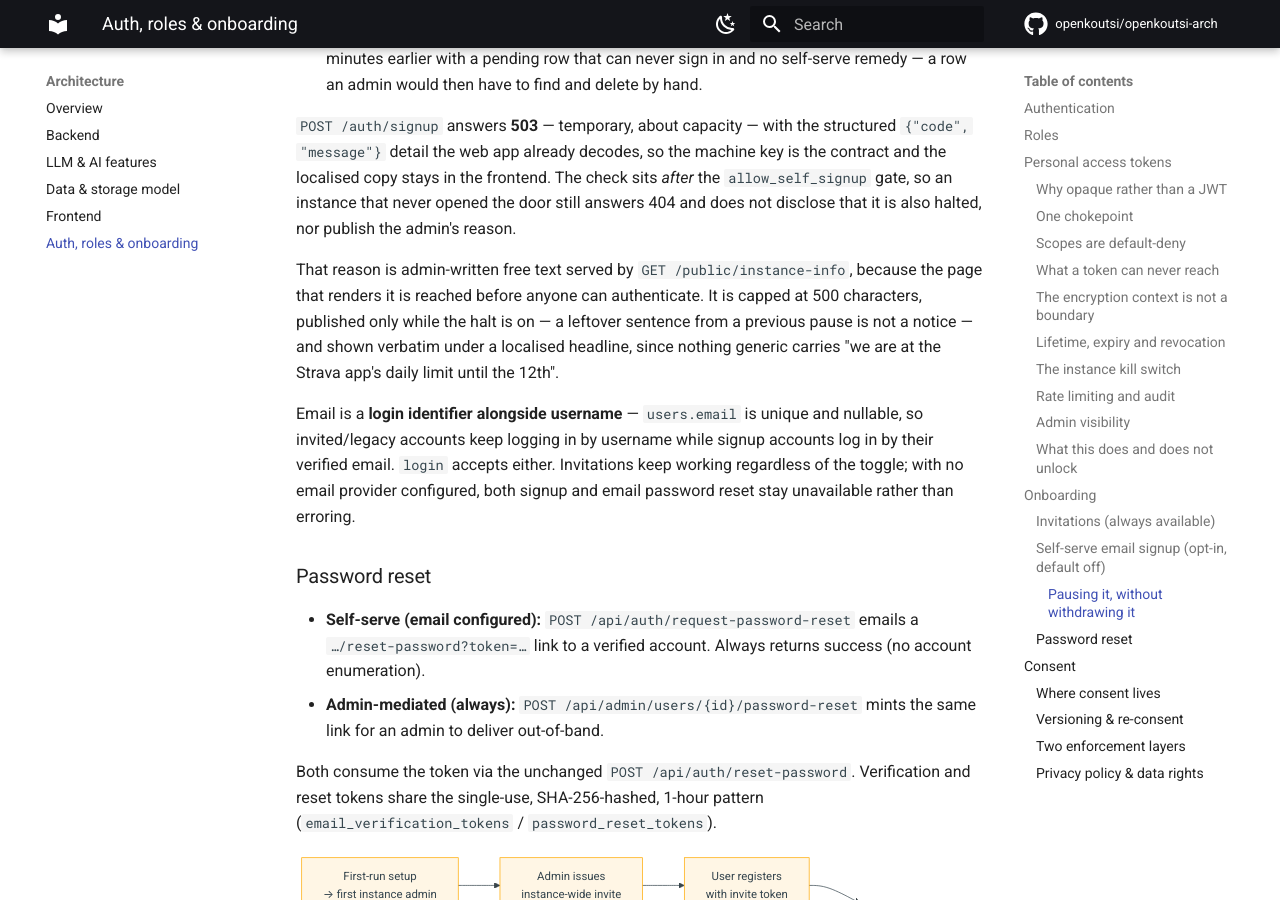
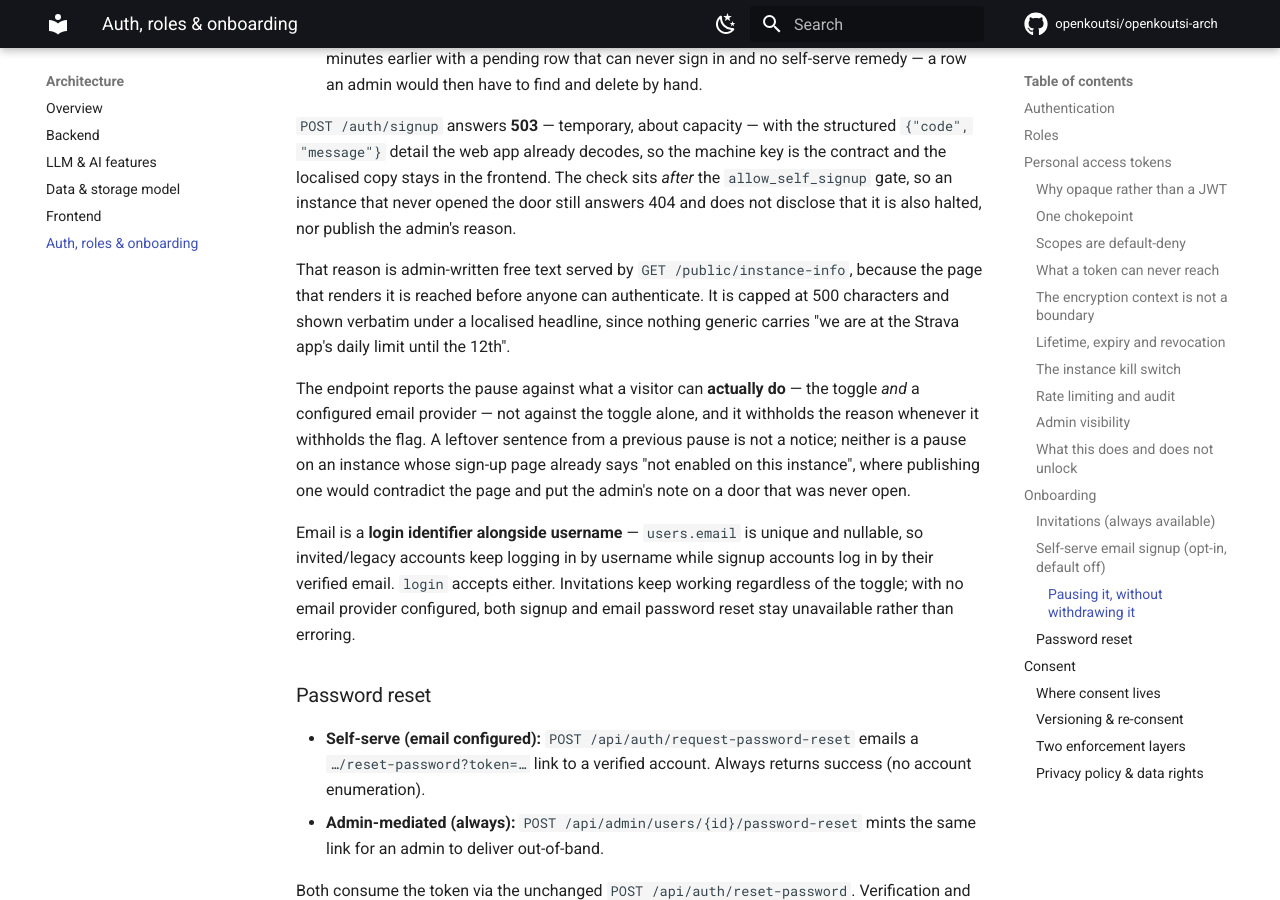
Before and after one commit to openkoutsi/openkoutsi-arch, an MkDocs documentation site: the page built from docs/architecture/auth.md, in a window 1280 px wide and 900 px high, scrolled down 7440 px. Built offline with MkDocs 1.6.1 and Material for MkDocs 9.7.7, drawn with Linux system fonts in a browser that asks for light colours; comment, search, counter and statistics services are not loaded.

Commit message:
Say what the pause is reported against
The public endpoint reports the pause against what a visitor can actually
do — the toggle and a configured email provider — rather than against the
toggle alone, and withholds the reason wherever it withholds the flag.
Worth stating, since the obvious reading is that a halt is a halt.

Co-Authored-By: Claude Opus 5 <noreply@anthropic.com>
Claude-Session: https://claude.ai/code/session_015mZWdWQid9VYhA32w97uGV

```diff
--- a/docs/architecture/auth.md
+++ b/docs/architecture/auth.md
@@ -282,9 +282,15 @@ it is also halted, nor publish the admin's reason.
 
 That reason is admin-written free text served by `GET /public/instance-info`, because the
 page that renders it is reached before anyone can authenticate. It is capped at 500
-characters, published only while the halt is on — a leftover sentence from a previous pause
-is not a notice — and shown verbatim under a localised headline, since nothing generic
-carries "we are at the Strava app's daily limit until the 12th".
+characters and shown verbatim under a localised headline, since nothing generic carries "we
+are at the Strava app's daily limit until the 12th".
+
+The endpoint reports the pause against what a visitor can **actually do** — the toggle *and*
+a configured email provider — not against the toggle alone, and it withholds the reason
+whenever it withholds the flag. A leftover sentence from a previous pause is not a notice;
+neither is a pause on an instance whose sign-up page already says "not enabled on this
+instance", where publishing one would contradict the page and put the admin's note on a door
+that was never open.
 
 Email is a **login identifier alongside username** — `users.email` is unique and nullable,
 so invited/legacy accounts keep logging in by username while signup accounts log in by their
```
